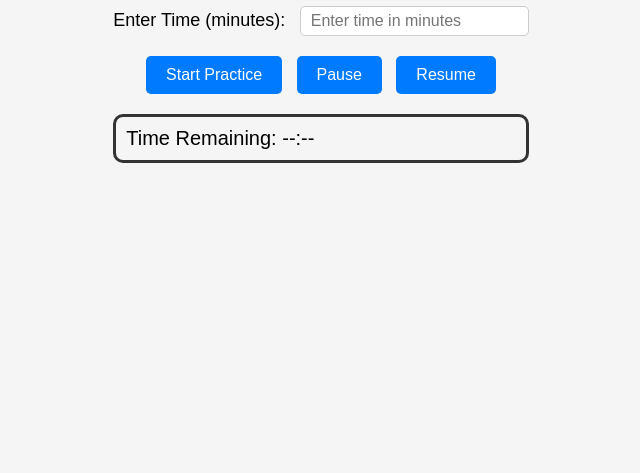
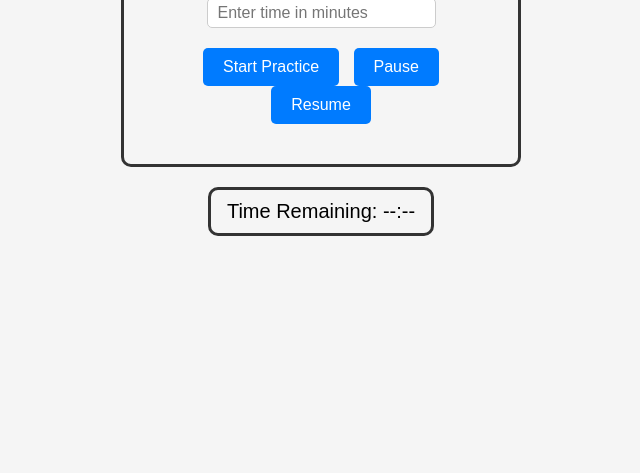
Before and after one commit to Teja1995/Teja1995.github.io, a plain HTML site: page index.html in a window 1280 px wide. Shown: the part 363-836 px from the top of the page, without its empty margins (319-959 px from the left). Drawn offline with Linux system fonts and the light colour scheme.

Commit message:
Update styles.css

```diff
--- a/styles.css
+++ b/styles.css
@@ -5,10 +5,19 @@ body {
     justify-content: center;
     align-items: center;
     height: 100vh;
+    padding: 10px;
+}
+
+.main-container {
+    text-align: center;
+    width: 100%;
+    max-width: 400px; /* Adjust as needed */
 }
 
 .container {
-    text-align: center;
+    border: 3px solid #333;
+    padding: 20px;
+    border-radius: 10px;
 }
 
 h1 {
@@ -59,9 +68,16 @@ button:hover {
     font-size: 18px;
 }
 
+#timer-container {
+    width: 100%;
+    text-align: center;
+}
+
 #timer {
     font-size: 20px;
     border: 3px solid #333;
     padding: 10px;
     border-radius: 10px;
+    display: inline-block;
+    min-width: 200px; /* Set a fixed width for the timer container */
 }
```
